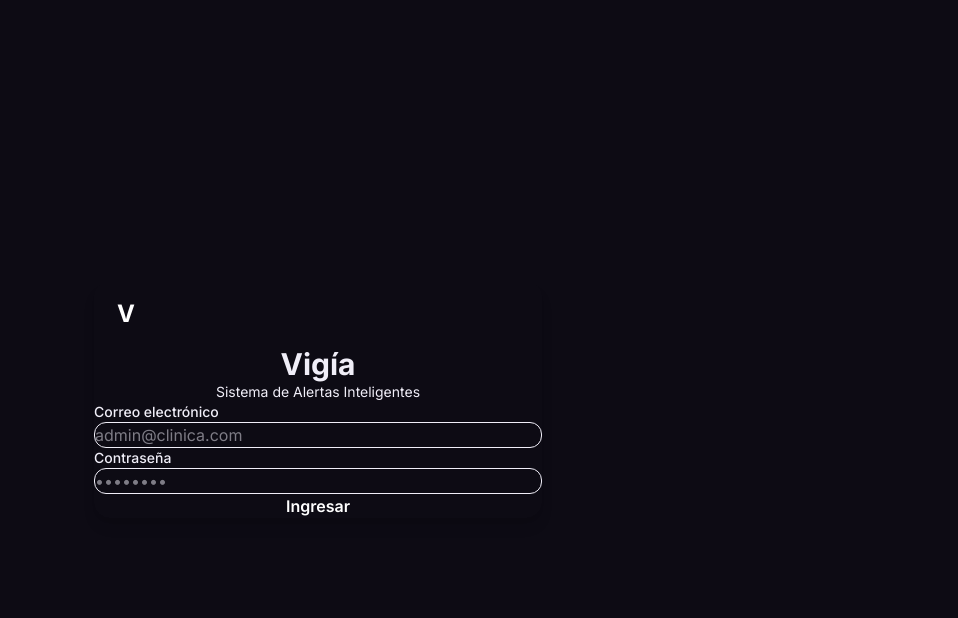
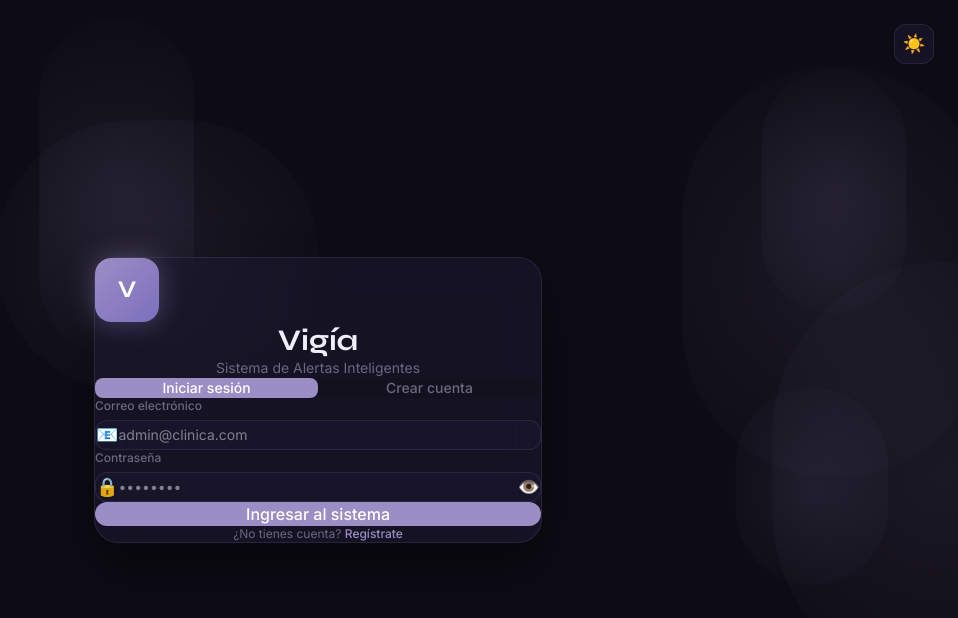
Before and after one commit to CarrilloCR/vigia-frontend, a Next.js app: page / in a window 1280 px wide. Shown: the top 618 px of the page, without its empty margins (322-1280 px from the left). Built offline with nearby package versions, Linux system fonts and the light colour scheme; no server answers.

Commit message:
dashboard update

```diff
--- a/src/app/page.tsx
+++ b/src/app/page.tsx
@@ -1,74 +1,249 @@
 'use client'
-import { useState } from 'react'
+import { useState, useEffect } from 'react'
 import { useRouter } from 'next/navigation'
+import { motion, AnimatePresence } from 'framer-motion'
+import { useAuthStore } from '../store/auth'
+import api from '../lib/axios'
+import Input from '../components/ui/Input'
+import Button from '../components/ui/Button'
+import ThemeToggle from '../components/ui/ThemeToggle'
+import Particles from '../components/ui/Particles'
 
-export default function LoginPage() {
-  const [email, setEmail] = useState('')
-  const [password, setPassword] = useState('')
+export default function AuthPage() {
+  const [mode, setMode] = useState<'login' | 'register'>('login')
   const [loading, setLoading] = useState(false)
   const [error, setError] = useState('')
+  const [success, setSuccess] = useState('')
   const router = useRouter()
+  const { setAuth, isAuthenticated } = useAuthStore()
+
+  const [loginData, setLoginData] = useState({ email: '', password: '' })
+  const [registerData, setRegisterData] = useState({
+    nombre: '', email: '', password: '', confirmar: '', nombre_clinica: ''
+  })
+
+  useEffect(() => {
+    if (isAuthenticated) router.push('/dashboard')
+  }, [isAuthenticated, router])
 
   const handleLogin = async () => {
+    if (!loginData.email || !loginData.password) {
+      setError('Completa todos los campos.')
+      return
+    }
     setLoading(true)
     setError('')
     try {
-      if (email && password) {
+      const res = await api.post('/auth/login/', loginData)
+      setAuth(res.data.user, res.data.tokens.access, res.data.tokens.refresh)
       router.push('/dashboard')
-      } else {
-        setError('Por favor ingresa tu email y contraseña')
+    } catch (err: any) {
+      setError(err.response?.data?.error || 'Error al iniciar sesión.')
+    } finally {
+      setLoading(false)
     }
-    } catch (err) {
-      setError('Error al iniciar sesión')
+  }
+
+  const handleRegister = async () => {
+    if (!registerData.nombre || !registerData.email || !registerData.password || !registerData.nombre_clinica) {
+      setError('Completa todos los campos.')
+      return
+    }
+    if (registerData.password !== registerData.confirmar) {
+      setError('Las contraseñas no coinciden.')
+      return
+    }
+    setLoading(true)
+    setError('')
+    try {
+      const res = await api.post('/auth/register/', {
+        nombre: registerData.nombre,
+        email: registerData.email,
+        password: registerData.password,
+        nombre_clinica: registerData.nombre_clinica,
+      })
+      setAuth(res.data.user, res.data.tokens.access, res.data.tokens.refresh)
+      router.push('/dashboard')
+    } catch (err: any) {
+      setError(err.response?.data?.error || 'Error al crear la cuenta.')
     } finally {
       setLoading(false)
     }
   }
 
   return (
-    <main className="min-h-screen flex items-center justify-center" style={{ backgroundColor: 'var(--color-background)' }}>
-      <div className="w-full max-w-md p-8 rounded-2xl shadow-lg" style={{ backgroundColor: 'var(--color-card)' }}>
+    <main className="min-h-screen flex items-center justify-center relative overflow-hidden"
+      style={{ backgroundColor: 'var(--void)' }}>
+
+      <Particles />
+
+      {/* Theme toggle */}
+      <div className="absolute top-6 right-6">
+        <ThemeToggle />
+      </div>
+
+      {/* Card */}
+      <motion.div
+        initial={{ opacity: 0, y: 24, scale: 0.97 }}
+        animate={{ opacity: 1, y: 0, scale: 1 }}
+        transition={{ duration: 0.5, ease: 'easeOut' }}
+        className="w-full max-w-md mx-4 glass rounded-3xl p-8 relative z-10"
+        style={{ boxShadow: '0 25px 50px rgba(0,0,0,0.4)' }}
+      >
+        {/* Logo */}
         <div className="text-center mb-8">
-          <div className="w-16 h-16 rounded-2xl mx-auto mb-4 flex items-center justify-center" style={{ backgroundColor: 'var(--color-primary)' }}>
-            <span className="text-white text-2xl font-bold">V</span>
+          <motion.div
+            animate={{ boxShadow: ['0 0 20px rgba(155,142,196,0.3)', '0 0 40px rgba(155,142,196,0.6)', '0 0 20px rgba(155,142,196,0.3)'] }}
+            transition={{ duration: 2, repeat: Infinity }}
+            className="w-16 h-16 rounded-2xl mx-auto mb-4 flex items-center justify-center"
+            style={{ background: 'linear-gradient(135deg, var(--primary), var(--accent))' }}
+          >
+            <span className="text-white text-2xl font-bold font-display">V</span>
+          </motion.div>
+          <h1 className="text-3xl font-bold font-display" style={{ color: 'var(--text)' }}>Vigía</h1>
+          <p className="text-sm mt-1" style={{ color: 'var(--muted)' }}>Sistema de Alertas Inteligentes</p>
         </div>
-          <h1 className="text-3xl font-bold" style={{ color: 'var(--color-text-main)' }}>Vigía</h1>
-          <p className="mt-1 text-sm" style={{ color: 'var(--color-text-muted)' }}>Sistema de Alertas Inteligentes</p>
+
+        {/* Mode tabs */}
+        <div className="flex rounded-xl p-1 mb-6" style={{ backgroundColor: 'var(--surface)' }}>
+          {(['login', 'register'] as const).map((m) => (
+            <motion.button
+              key={m}
+              onClick={() => { setMode(m); setError(''); setSuccess('') }}
+              className="flex-1 py-2 rounded-lg text-sm font-medium transition-all"
+              style={{
+                backgroundColor: mode === m ? 'var(--primary)' : 'transparent',
+                color: mode === m ? 'white' : 'var(--muted)',
+              }}
+              whileTap={{ scale: 0.98 }}
+            >
+              {m === 'login' ? 'Iniciar sesión' : 'Crear cuenta'}
+            </motion.button>
+          ))}
         </div>
-        <div className="space-y-4">
-          <div>
-            <label className="block text-sm font-medium mb-1" style={{ color: 'var(--color-text-main)' }}>Correo electrónico</label>
-            <input
+
+        {/* Forms */}
+        <AnimatePresence mode="wait">
+          {mode === 'login' ? (
+            <motion.div
+              key="login"
+              initial={{ opacity: 0, x: -20 }}
+              animate={{ opacity: 1, x: 0 }}
+              exit={{ opacity: 0, x: 20 }}
+              transition={{ duration: 0.2 }}
+              className="space-y-4"
+            >
+              <Input
+                label="Correo electrónico"
                 type="email"
-              value={email}
-              onChange={(e) => setEmail(e.target.value)}
+                value={loginData.email}
+                onChange={(v) => setLoginData({ ...loginData, email: v })}
                 placeholder="admin@clinica.com"
-              className="w-full px-4 py-3 rounded-xl border outline-none transition-all"
-              style={{ borderColor: 'var(--color-secondary)', backgroundColor: 'var(--color-background)', color: 'var(--color-text-main)' }}
+                icon="📧"
               />
+              <Input
+                label="Contraseña"
+                type="password"
+                value={loginData.password}
+                onChange={(v) => setLoginData({ ...loginData, password: v })}
+                placeholder="••••••••"
+                icon="🔒"
+              />
+            </motion.div>
+          ) : (
+            <motion.div
+              key="register"
+              initial={{ opacity: 0, x: 20 }}
+              animate={{ opacity: 1, x: 0 }}
+              exit={{ opacity: 0, x: -20 }}
+              transition={{ duration: 0.2 }}
+              className="space-y-4"
+            >
+              <Input
+                label="Nombre completo"
+                value={registerData.nombre}
+                onChange={(v) => setRegisterData({ ...registerData, nombre: v })}
+                placeholder="Dr. Juan Pérez"
+                icon="👤"
+              />
+              <Input
+                label="Correo electrónico"
+                type="email"
+                value={registerData.email}
+                onChange={(v) => setRegisterData({ ...registerData, email: v })}
+                placeholder="admin@clinica.com"
+                icon="📧"
+              />
+              <Input
+                label="Nombre de la clínica"
+                value={registerData.nombre_clinica}
+                onChange={(v) => setRegisterData({ ...registerData, nombre_clinica: v })}
+                placeholder="Clínica San José"
+                icon="🏥"
+              />
+              <Input
+                label="Contraseña"
+                type="password"
+                value={registerData.password}
+                onChange={(v) => setRegisterData({ ...registerData, password: v })}
+                placeholder="Mínimo 8 caracteres"
+                icon="🔒"
+              />
+              <Input
+                label="Confirmar contraseña"
+                type="password"
+                value={registerData.confirmar}
+                onChange={(v) => setRegisterData({ ...registerData, confirmar: v })}
+                placeholder="Repite tu contraseña"
+                icon="🔒"
+              />
+            </motion.div>
+          )}
+        </AnimatePresence>
+
+        {/* Error/Success */}
+        <AnimatePresence>
+          {error && (
+            <motion.div
+              initial={{ opacity: 0, y: -8 }}
+              animate={{ opacity: 1, y: 0 }}
+              exit={{ opacity: 0 }}
+              className="mt-4 px-4 py-3 rounded-xl text-sm"
+              style={{
+                backgroundColor: 'rgba(232, 160, 196, 0.15)',
+                border: '1px solid rgba(232, 160, 196, 0.3)',
+                color: 'var(--danger)',
+              }}
+            >
+              ⚠️ {error}
+            </motion.div>
+          )}
+        </AnimatePresence>
+
+        {/* Submit */}
+        <div className="mt-6">
+          <Button
+            fullWidth
+            size="lg"
+            loading={loading}
+            onClick={mode === 'login' ? handleLogin : handleRegister}
+          >
+            {mode === 'login' ? 'Ingresar al sistema' : 'Crear cuenta'}
+          </Button>
         </div>
-          <div>
-            <label className="block text-sm font-medium mb-1" style={{ color: 'var(--color-text-main)' }}>Contraseña</label>
-            <input
-              type="password"
-              value={password}
-              onChange={(e) => setPassword(e.target.value)}
-              placeholder="••••••••"
-              className="w-full px-4 py-3 rounded-xl border outline-none transition-all"
-              style={{ borderColor: 'var(--color-secondary)', backgroundColor: 'var(--color-background)', color: 'var(--color-text-main)' }}
-            />
-          </div>
-          {error && <p className="text-sm text-center" style={{ color: 'var(--color-danger)' }}>{error}</p>}
+
+        {/* Footer */}
+        <p className="text-center text-xs mt-6" style={{ color: 'var(--muted)' }}>
+          {mode === 'login' ? '¿No tienes cuenta? ' : '¿Ya tienes cuenta? '}
           <button
-            onClick={handleLogin}
-            disabled={loading}
-            className="w-full py-3 rounded-xl font-semibold text-white transition-opacity hover:opacity-90 disabled:opacity-50"
-            style={{ backgroundColor: 'var(--color-primary)' }}
+            onClick={() => { setMode(mode === 'login' ? 'register' : 'login'); setError('') }}
+            className="font-medium hover:opacity-80 transition-opacity"
+            style={{ color: 'var(--primary)' }}
           >
-            {loading ? 'Ingresando...' : 'Ingresar'}
+            {mode === 'login' ? 'Regístrate' : 'Inicia sesión'}
           </button>
-        </div>
-      </div>
+        </p>
+      </motion.div>
     </main>
   )
 }
--- /dev/null
+++ b/src/components/ui/Particles.tsx
@@ -0,0 +1,49 @@
+'use client'
+import { useEffect, useState } from 'react'
+import { motion } from 'framer-motion'
+
+interface Particle {
+  width: number
+  height: number
+  left: string
+  top: string
+  duration: number
+  delay: number
+}
+
+export default function Particles() {
+  const [particles, setParticles] = useState<Particle[]>([])
+
+  useEffect(() => {
+    setParticles(
+      [...Array(6)].map((_, i) => ({
+        width: Math.random() * 300 + 100,
+        height: Math.random() * 300 + 100,
+        left: `${Math.random() * 100}%`,
+        top: `${Math.random() * 100}%`,
+        duration: Math.random() * 4 + 4,
+        delay: i * 0.8,
+      }))
+    )
+  }, [])
+
+  return (
+    <div className="absolute inset-0 overflow-hidden pointer-events-none">
+      {particles.map((p, i) => (
+        <motion.div
+          key={i}
+          className="absolute rounded-full opacity-10"
+          style={{
+            width: p.width,
+            height: p.height,
+            background: 'radial-gradient(circle, var(--primary), transparent)',
+            left: p.left,
+            top: p.top,
+          }}
+          animate={{ x: [0, 30, 0], y: [0, -20, 0], scale: [1, 1.1, 1] }}
+          transition={{ duration: p.duration, repeat: Infinity, delay: p.delay }}
+        />
+      ))}
+    </div>
+  )
+}
```
Lines whose indentation alone changed are shown as unchanged.
